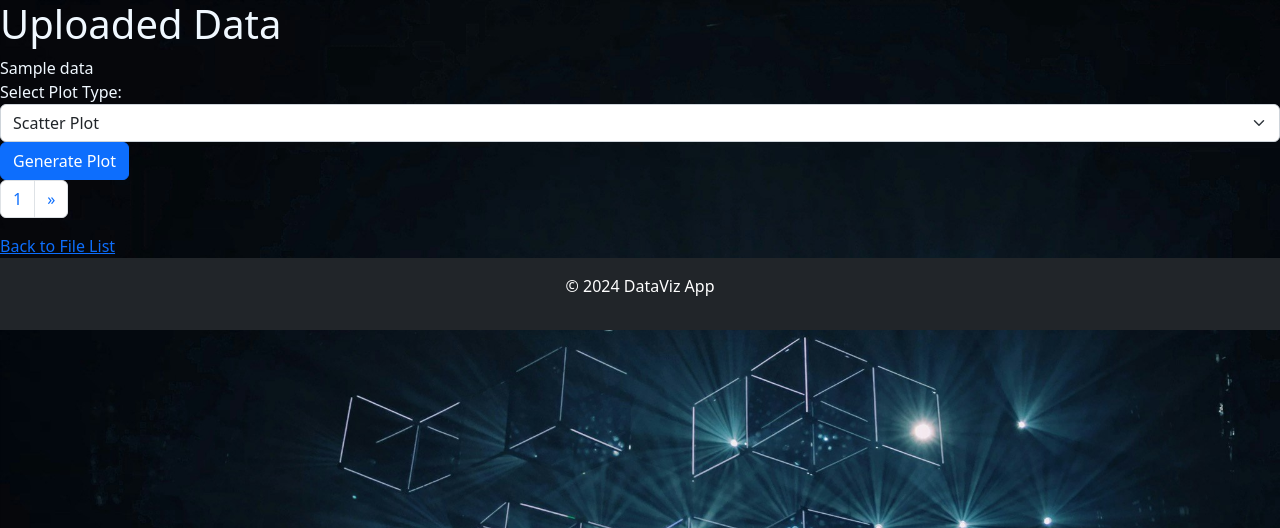
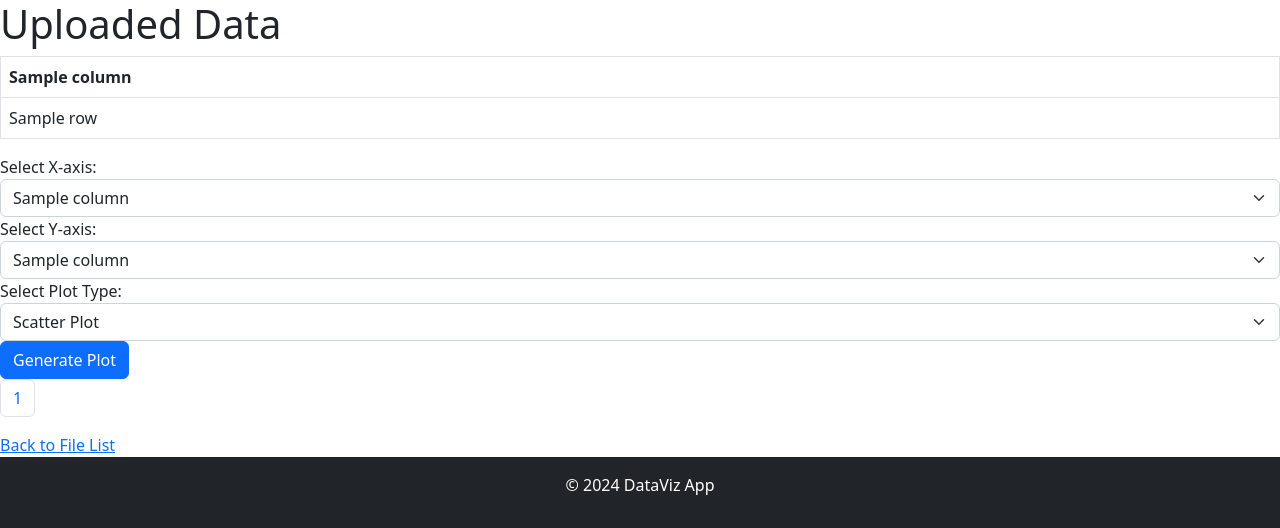
Before and after one commit to Isma3l-19/data_viz, a Flask app: template app/templates/view_data.html in a window 1280 px wide. Shown: the top 528 px of the page. Run offline with Flask 3, Linux system fonts and the light colour scheme; the template is opened without the code that fills it: most values are stand-ins (such as "Sample title", 1, 10 or a date in 2020); some libraries are stand-ins or nearby versions.

Commit message:
configurated plotly

```diff
--- a/app/data/uploads/test.csv
+++ /dev/null
@@ -1,6 +0,0 @@
-A,B
-1,15
-2,20
-3,13
-4,17
-5,25
--- a/app/main.py
+++ b/app/main.py
@@ -1,5 +1,4 @@
-from flask import Flask, render_template, request, redirect, url_for, flash, make_response
-import io
+from flask import Flask, render_template, request, redirect, url_for, flash, jsonify
 import os
 import pandas as pd
 from werkzeug.utils import secure_filename
@@ -21,77 +20,65 @@
 
 @app.route("/upload_dataset", methods=['POST'])
 def upload_dataset():
-  #route for the uploaded data
-  if 'dataset' not in request.files:
-    return redirect(request.url)
+    if 'dataset' not in request.files:
+        return redirect(request.url)
 
-  file = request.files['dataset']
-  if file.filename == '':
-    return redirect(request.url)
+    file = request.files['dataset']
+    if file.filename == '':
+        return redirect(request.url)
 
-  if file and allowed_file(file.filename):
-    filename = secure_filename(file.filename)
+    if file and allowed_file(file.filename):
+        filename = secure_filename(file.filename)
+        file_path = os.path.join(app.config['UPLOAD_FOLDER'], filename)
+        file.save(file_path)
+
+        try:
+            if filename.endswith('.csv'):
+                df = pd.read_csv(file_path)
+            elif filename.endswith('.xlsx') or filename.endswith('.xls'):
+                df = pd.read_excel(file_path)
+            else:
+                return render_template('error.html', message="Unsupported file format. Only CSV, XLSX and XLS files are allowed.")
+
+            return render_template('index.html', message="Dataset uploaded and processed successfully!", data=df.to_json())
+        except Exception as e:
+            return render_template('error.html', message=f"An error occurred while processing the data: {str(e)}")
+    else:
+        return redirect(request.url)
+
+@app.route("/view_data/<filename>", methods=['GET'])
+def view_data(filename):
     file_path = os.path.join(app.config['UPLOAD_FOLDER'], filename)
-    file.save(file_path)
+
+    if not os.path.exists(file_path):
+        return render_template("error.html", message="File not found")
 
     try:
-        #Data processing based on file extension
         if filename.endswith('.csv'):
             df = pd.read_csv(file_path)
         elif filename.endswith('.xlsx') or filename.endswith('.xls'):
             df = pd.read_excel(file_path)
         else:
-            #Unsupported file format
-            return render_template('error.html', message="Unsupported file format. Only CSV, XLSX and XLS files are allowed.")
-
-          #Processing complete, rendering the index.html
-          #Passing DataFrame as JSON for potential usage in the template
-        return render_template('index.html', message="Dataset uploaded and processed successfuly!", data=df.to_json())
-    except Exception as e:
-            #Handle any exceptions during data processing
-            return render_template('error.html', message=f"An error occured while processing the data: {str(e)}")
-    else:
-        return redirect(request.url)
-
-@app.route("/view_data/<filename>", methods=['GET'])
-def view_data(filename):
-    # Construct the file path
-    file_path = os.path.join(app.config['UPLOAD_FOLDER'], filename)
-
-    # Check if the file exists
-    if not os.path.exists(file_path):
-        return render_template("error.html", message="File not found")
-
-    try:
-        # Read the uploaded dataset file
-        if filename.endswith('.csv'):
-            df = pd.read_csv(file_path)
-        elif filename.endswith('.xlsx') or filename.endswith('.xls'):
-            df = pd.read_excel(file_path)
-        else:
-            # Unsupported file format
             return render_template("error.html", message="Unsupported file format. Only CSV, XLSX, and XLS files are allowed.")
 
-        # Pagination logic
         page = request.args.get('page', 1, type=int)
         per_page = 10  # Number of rows per page
         offset = (page - 1) * per_page
         data = df.iloc[offset:offset + per_page]
 
-        # Pass the data and pagination information to the view_data.html template
-        return render_template("view_data.html", data=data.to_html(index=False), page=page)
+        columns = df.columns.tolist()
+        total_pages = (len(df) // per_page) + (1 if len(df) % per_page else 0)
+
+        return render_template("view_data.html", data=data, columns=columns, page=page, total_pages=total_pages, filename=filename)
     except Exception as e:
-        # Handle any exceptions
         return render_template("error.html", message=f"An error occurred: {str(e)}")
 
 @app.route("/list_files", methods=['GET'])
 def list_files():
-    # Get the list of files in the UPLOAD_FOLDER directory
     files = os.listdir(app.config['UPLOAD_FOLDER'])
     num_files = len(files)
 
     return render_template("file_list.html", num_files=num_files, files=files)
-
 
 @app.route("/delete_file/<filename>", methods=['POST'])
 def delete_file(filename):
@@ -99,14 +86,37 @@
     if os.path.exists(file_path):
         os.remove(file_path)
         flash("File deleted successfully", "success")
-        # Redirect to file list after successful deletion
         return redirect(url_for('list_files'))
     else:
         flash("File not found", "error")
-        # Redirect to file list even if file not found
         return redirect(url_for('list_files'))
 
+@app.route("/generate_plot", methods=['POST'])
+def generate_plot():
+    filename = request.json['filename']
+    x_axis = request.json['x_axis']
+    y_axis = request.json['y_axis']
 
+    file_path = os.path.join(app.config['UPLOAD_FOLDER'], filename)
+    if not os.path.exists(file_path):
+        return jsonify({"error": "File not found"}), 404
+
+    try:
+        if filename.endswith('.csv'):
+            df = pd.read_csv(file_path)
+        elif filename.endswith('.xlsx') or filename.endswith('.xls'):
+            df = pd.read_excel(file_path)
+        else:
+            return jsonify({"error": "Unsupported file format"}), 400
+
+        data = {
+            "x": df[x_axis].tolist(),
+            "y": df[y_axis].tolist()
+        }
+
+        return jsonify(data)
+    except Exception as e:
+        return jsonify({"error": str(e)}), 500
 
 if __name__ == "__main__":
     app.run(debug=True)
--- a/app/static/plot.js
+++ b/app/static/plot.js
@@ -1,52 +1,31 @@
-document.addEventListener("DOMContentLoaded", function() {
-    document.getElementById("generate-plot-btn").addEventListener("click", function() {
-        var plotType = document.getElementById("plot-type").value;
-        var xColumn = document.getElementById("x-axis").value;
-        var yColumn = document.getElementById("y-axis").value;
+document.getElementById('generate-plot-btn').addEventListener('click', function() {
+    const xAxis = document.getElementById('x-axis').value;
+    const yAxis = document.getElementById('y-axis').value;
+    const plotType = document.getElementById('plot-type').value;
+    const filename = this.getAttribute('data-filename');
 
-        var x = jsonData.map(row => row[xColumn]);
-        var y = jsonData.map(row => row[yColumn]);
+    fetch('/generate_plot', {
+        method: 'POST',
+        headers: {
+            'Content-Type': 'application/json'
+        },
+        body: JSON.stringify({ filename: filename, x_axis: xAxis, y_axis: yAxis })
+    })
+    .then(response => response.json())
+    .then(data => {
+        if (data.error) {
+            console.error('Error:', data.error);
+            return;
+        }
+        const plotData = [{
+            x: data.x,
+            y: data.y,
+            type: plotType
+        }];
 
-        var trace;
-        if (plotType === 'scatter') {
-            trace = {
-                x: x,
-                y: y,
-                mode: 'markers',
-                type: 'scatter'
-            };
-        } else if (plotType === 'bar') {
-            trace = {
-                x: x,
-                y: y,
-                type: 'bar'
-            };
-        } else if (plotType === 'line') {
-            trace = {
-                x: x,
-                y: y,
-                type: 'scatter',
-                mode: 'lines'
-            };
-        } else if (plotType === 'pie') {
-            trace = {
-                labels: x,
-                values: y,
-                type: 'pie'
-            };
-        }
-
-        var plotData = [trace];
-        var layout = {
-            title: 'Generated Plot',
-            xaxis: {
-                title: xColumn
-            },
-            yaxis: {
-                title: yColumn
-            }
-        };
-
-        Plotly.newPlot('plot', plotData, layout);
+        Plotly.newPlot('plot', plotData);
+    })
+    .catch(error => {
+        console.error('Error generating plot:', error);
     });
 });
--- a/app/static/style.css
+++ b/app/static/style.css
@@ -5,3 +5,14 @@
   background-repeat: no-repeat;
   color: aliceblue;
  }
+ .table-bordered {
+  border: 1px solid black;
+}
+
+.table-bordered th,
+.table-bordered td {
+  border: 1px solid black;
+}
+table, th, td {
+  border: 1px solid black;
+}
--- a/app/templates/view_data.html
+++ b/app/templates/view_data.html
@@ -4,24 +4,55 @@
     <meta charset="UTF-8">
     <meta name="viewport" content="width=device-width, initial-scale=1">
     <title>View Uploaded Data</title>
-    <link rel="stylesheet" href="https://cdn.jsdelivr.net/npm/bootstrap@5.2.0-beta1/dist/css/bootstrap.min.css" integrity="sha384-0svjQEgQWvzfUJBWolznvYl3iMyeh8cVAwXEhuSKvQh5zNJIw6238FKHCWjPw/cp" crossorigin="anonymous"><!-- Added bootstrap link -->
-    <link rel="stylesheet" href="static/style.css">
+    <link rel="stylesheet" href="https://cdn.jsdelivr.net/npm/bootstrap@5.2.0-beta1/dist/css/bootstrap.min.css" integrity="sha384-0svjQEgQWvzfUJBWolznvYl3iMyeh8cVAwXEhuSKvQh5zNJIw6238FKHCWjPw/cp" crossorigin="anonymous">
+    <link rel="stylesheet" href="{{ url_for('static', filename='styles.css') }}">
 </head>
 <body>
     <h1>Uploaded Data</h1>
     <div id="data-table">
-        {{ data | safe }}
+        <table class="table table-bordered">
+            <thead>
+                <tr>
+                    {% for column in columns %}
+                        <th>{{ column }}</th>
+                    {% endfor %}
+                </tr>
+            </thead>
+            <tbody>
+                {% for index, row in data.iterrows() %}
+                    <tr>
+                        {% for column in columns %}
+                            <td>{{ row[column] }}</td>
+                        {% endfor %}
+                    </tr>
+                {% endfor %}
+            </tbody>
+        </table>
     </div>
 
     <div>
+        <label for="x-axis">Select X-axis:</label>
+        <select id="x-axis" class="form-select">
+            {% for column in columns %}
+                <option value="{{ column }}">{{ column }}</option>
+            {% endfor %}
+        </select>
+
+        <label for="y-axis">Select Y-axis:</label>
+        <select id="y-axis" class="form-select">
+            {% for column in columns %}
+                <option value="{{ column }}">{{ column }}</option>
+            {% endfor %}
+        </select>
+
         <label for="plot-type">Select Plot Type:</label>
         <select id="plot-type" class="form-select">
             <option value="scatter">Scatter Plot</option>
             <option value="bar">Bar Chart</option>
             <option value="line">Line Chart</option>
-            <!-- Add more options as needed -->
+            <option value="pie">Pie Chart</option>
         </select>
-        <button id="generate-plot-btn" class="btn btn-primary">Generate Plot</button>
+        <button id="generate-plot-btn" class="btn btn-primary" data-filename="{{ filename }}">Generate Plot</button>
     </div>
 
     <div id="plot"></div>
@@ -36,14 +67,15 @@
                 </li>
             {% endif %}
             <li class="page-item"><a class="page-link" href="?page={{ page }}">{{ page }}</a></li>
-            <li class="page-item">
-                <a class="page-link" href="?page={{ page + 1 }}" aria-label="Next">
-                    <span aria-hidden="true">&raquo;</span>
-                </a>
-            </li>
+            {% if page < total_pages %}
+                <li class="page-item">
+                    <a class="page-link" href="?page={{ page + 1 }}" aria-label="Next">
+                        <span aria-hidden="true">&raquo;</span>
+                    </a>
+                </li>
+            {% endif %}
         </ul>
     </nav>
-
 
     <a href="{{ url_for('list_files') }}">Back to File List</a>
 
@@ -51,9 +83,8 @@
         <p>&copy; 2024 DataViz App</p>
     </footer>
 
-
-    <script src="https://cdn.jsdelivr.net/npm/bootstrap@5.3.3/dist/js/bootstrap.bundle.min.js"></script><!-- Added bootstrap link -->
-    <script src="https://cdn.plot.ly/plotly-latest.min.js"></script><!-- Plotly JavaScript library -->
-    <script src="{{ url_for('static', filename='script.js') }}"></script><!-- Custom JavaScript -->
+    <script src="https://cdn.jsdelivr.net/npm/bootstrap@5.3.3/dist/js/bootstrap.bundle.min.js"></script>
+    <script src="https://cdn.plot.ly/plotly-latest.min.js"></script>
+    <script src="{{ url_for('static', filename='plot.js') }}"></script>
 </body>
 </html>
```
